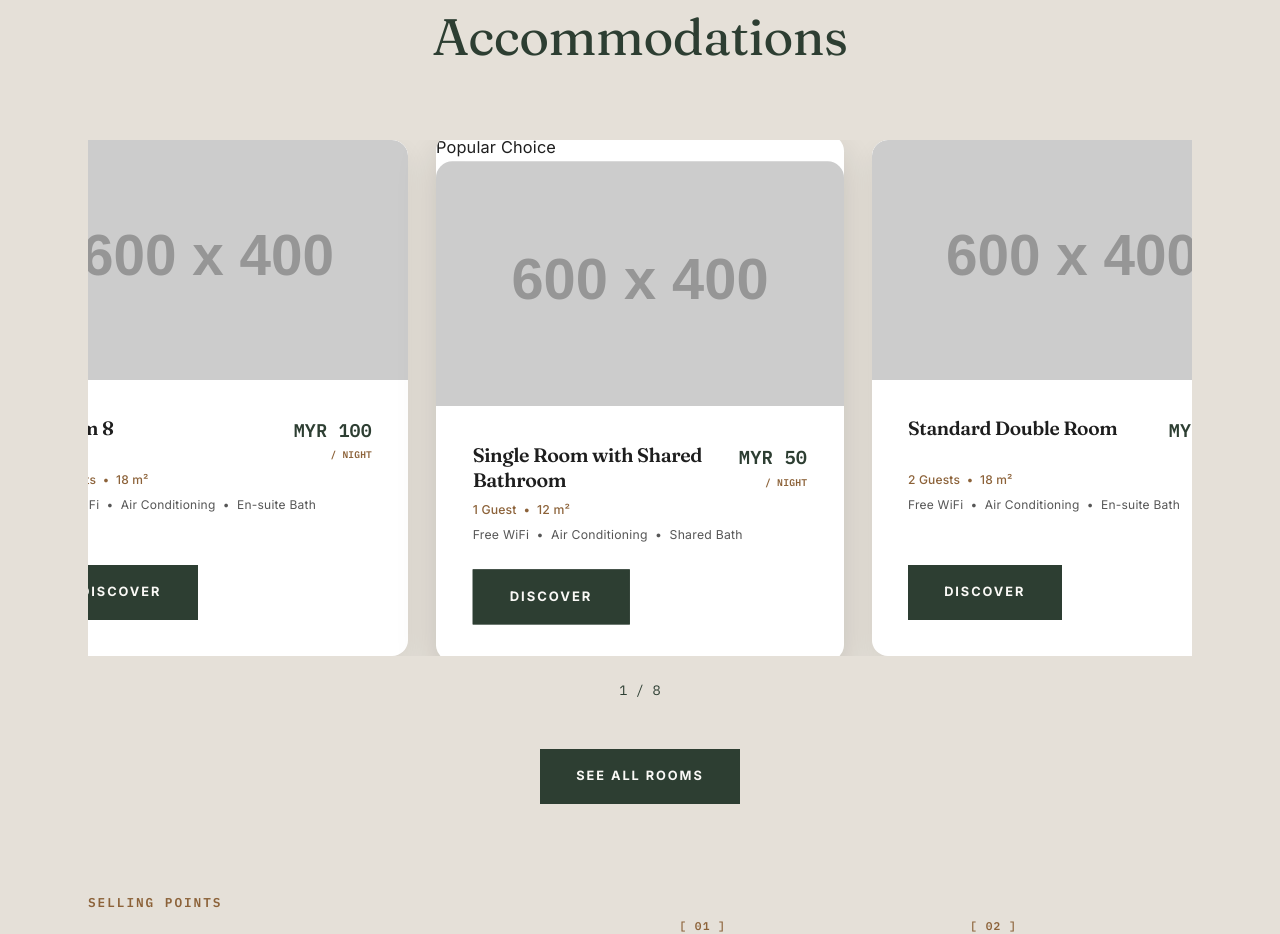
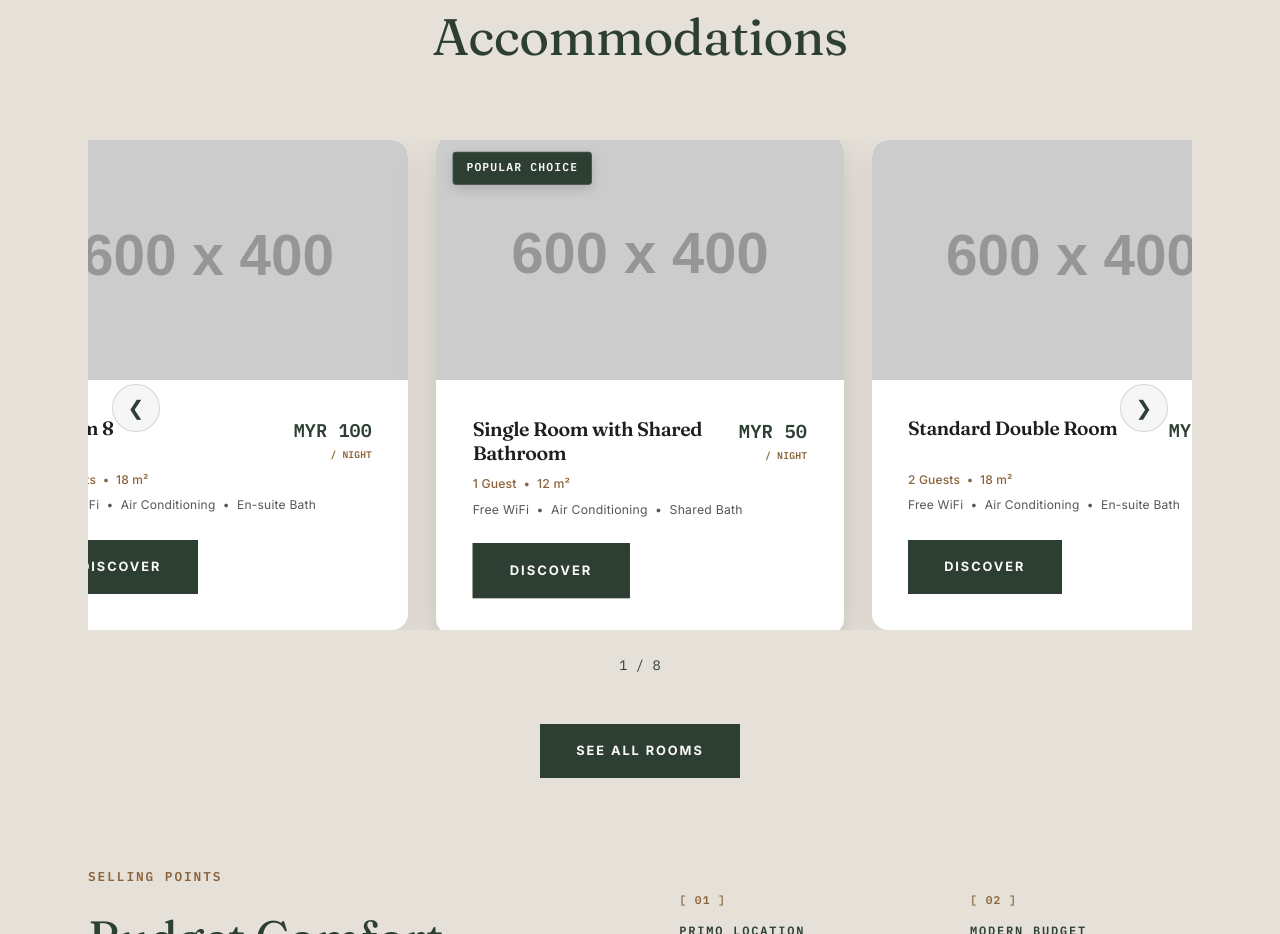
Before and after one commit to izwongjx/rainforestDemo, a website built with Vite: page index.html in a window 1280 px wide. Shown: the part 1500-2434 px from the top of the page. Built offline with nearby package versions, Linux system fonts and the light colour scheme; placeholder pictures from the web are drawn by us.

Commit message:
design: fix room badge styling and prevent side arrows clipping

```diff
--- a/src/styles/components.css
+++ b/src/styles/components.css
@@ -304,6 +304,24 @@
 
 .room-card:hover {
   transform: translateY(-2px);
+}
+
+.room-badge {
+  position: absolute;
+  top: 1rem;
+  left: 1rem;
+  background-color: var(--forest);
+  color: var(--cream);
+  padding: 0.4rem 0.8rem;
+  font-family: var(--font-mono);
+  font-size: 0.7rem;
+  text-transform: uppercase;
+  letter-spacing: 0.1em;
+  font-weight: 700;
+  border-radius: 4px;
+  z-index: 5;
+  border: 1px solid rgba(250, 249, 246, 0.15);
+  box-shadow: 0 4px 10px rgba(0, 0, 0, 0.15);
 }
 
 .room-card-img {
@@ -1307,7 +1325,7 @@
   align-items: center;
   justify-content: center;
   transition: all 0.25s cubic-bezier(0.16, 1, 0.3, 1);
-  z-index: 20;
+  z-index: 25; /* Always on top of slides */
 }
 
 .carousel-side-btn:hover {
@@ -1317,20 +1335,11 @@
 }
 
 .carousel-side-btn.prev {
-  left: 0.5rem;
+  left: 1.5rem;
 }
 
 .carousel-side-btn.next {
-  right: 0.5rem;
-}
-
-@media (min-width: 1280px) {
-  .carousel-side-btn.prev {
-    left: -3.5rem;
-  }
-  .carousel-side-btn.next {
-    right: -3.5rem;
-  }
+  right: 1.5rem;
 }
 
 @media (max-width: 768px) {
```
Also changed, not shown: dist/about.html, dist/assets/main-BZickuuA.css (deleted), dist/assets/main-CGjU1gFE.js (renamed from dist/assets/main-C6bqN-qH.js), dist/assets/main-CuhjbNbd.css (added), dist/contact.html, dist/index.html, dist/location.html, dist/reviews.html, dist/room-1.html, dist/room-2.html, dist/room-3.html, dist/room-4.html, dist/room-5.html, dist/room-6.html, 3 more files.
